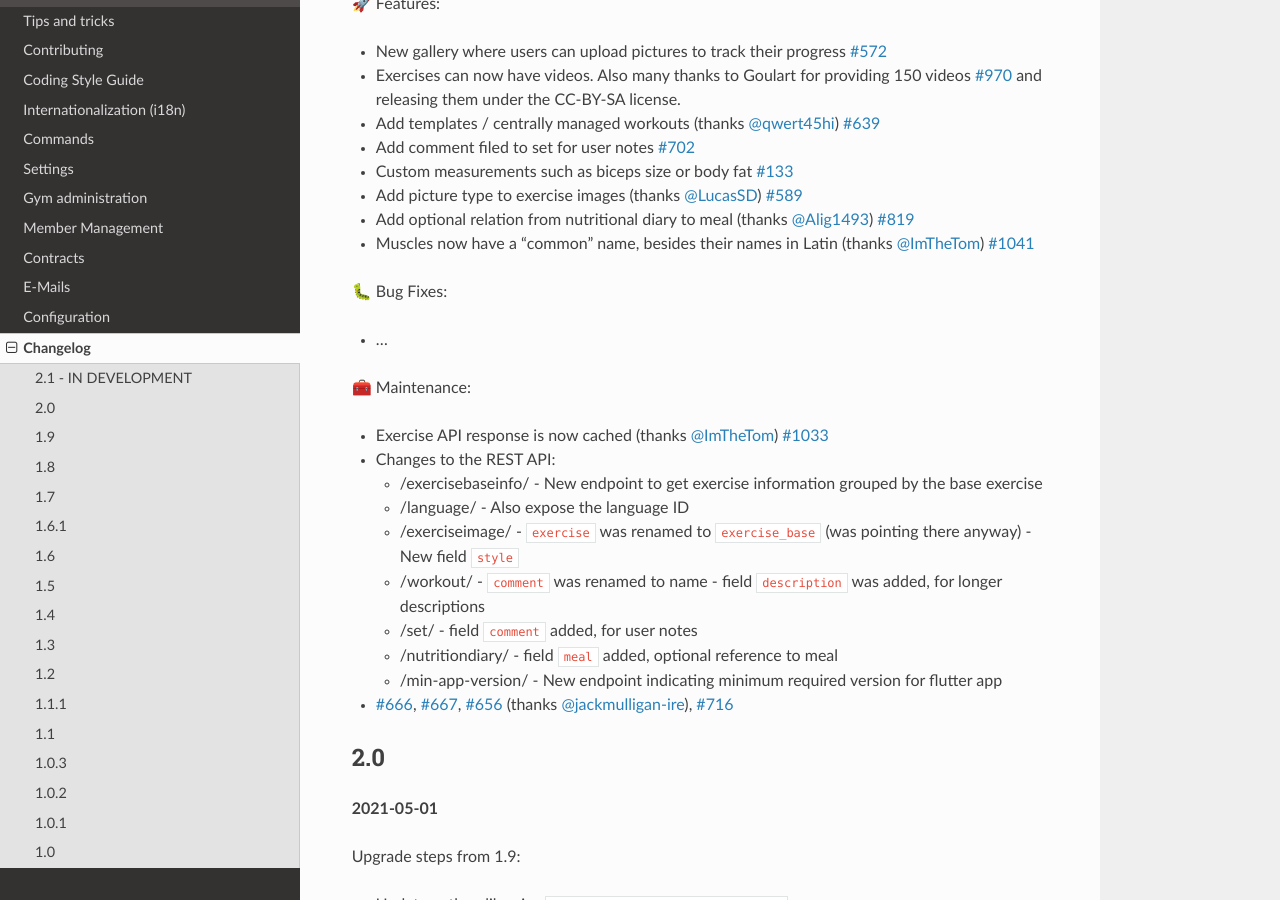
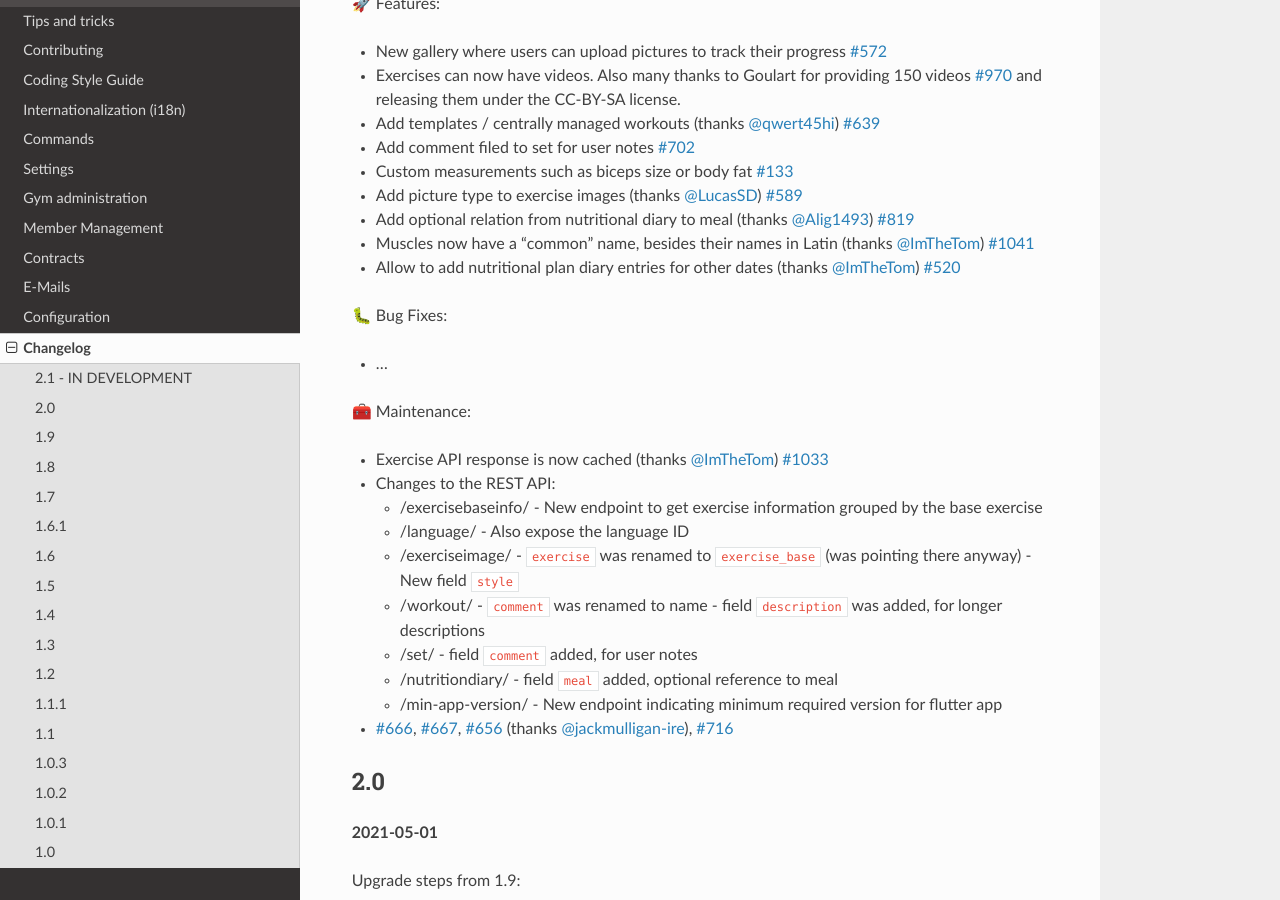
Before and after one commit to wger-project/docs, a Sphinx documentation site: the page built from docs/changelog.rst, in a window 1280 px wide and 900 px high, scrolled down 518 px. Built offline with Sphinx 7.4.7 and the Read the Docs theme 2.0.0, drawn with Linux system fonts in a browser that asks for light colours.

Commit message:
Update changelog.rst

```diff
--- a/docs/changelog.rst
+++ b/docs/changelog.rst
@@ -26,6 +26,7 @@ Upgrade steps from 2.0:
 * Add picture type to exercise images (thanks `@LucasSD`_) `#589`_
 * Add optional relation from nutritional diary to meal (thanks `@Alig1493`_) `#819`_
 * Muscles now have a "common" name, besides their names in Latin (thanks `@ImTheTom`_) `#1041`_
+* Allow to add nutritional plan diary entries for other dates (thanks `@ImTheTom`_) `#520`_
 
 🐛 Bug Fixes:
 
@@ -56,6 +57,7 @@ Upgrade steps from 2.0:
 * `#666`_, `#667`_, `#656`_ (thanks `@jackmulligan-ire`_), `#716`_
 
 .. _#133: https://github.com/wger-project/wger/issues/133
+.. _#520: https://github.com/wger-project/wger/issues/520
 .. _#572: https://github.com/wger-project/wger/issues/572
 .. _#589: https://github.com/wger-project/wger/issues/589
 .. _#639: https://github.com/wger-project/wger/issues/639
```
